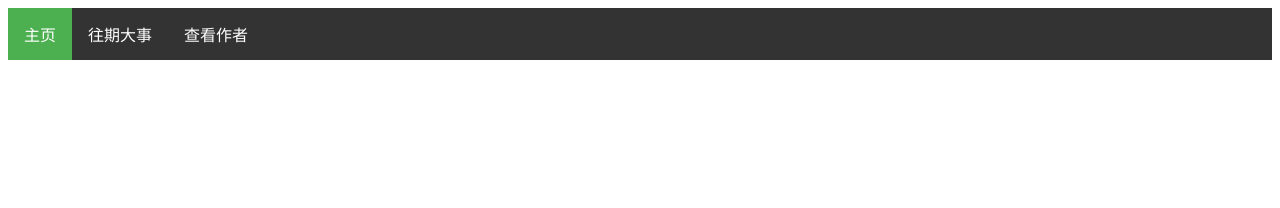
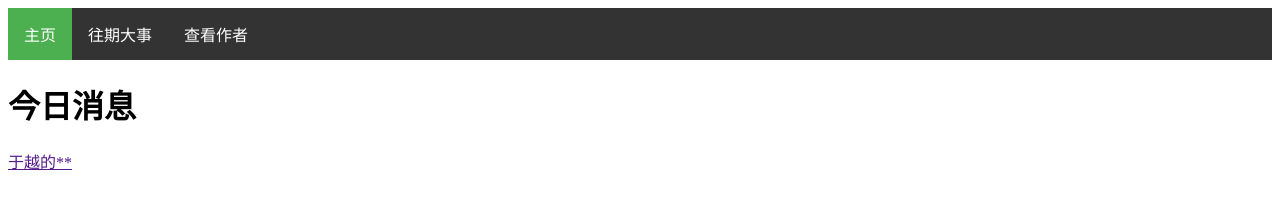
Before and after one commit to czyShaoxia/czyShaoxia.github.io, a plain HTML site: page phy/index.html in a window 1280 px wide. Drawn offline with Linux system fonts and the light colour scheme.

Commit message:
Update index.html

```diff
--- a/phy/index.html
+++ b/phy/index.html
@@ -17,6 +17,9 @@
     <li><a href="../">查看作者</a></li>
   </ul>
 
+  <h1>今日消息</h1>
+  <a href="">于越的**</a>
+
 </body>
 
 </html>
```
